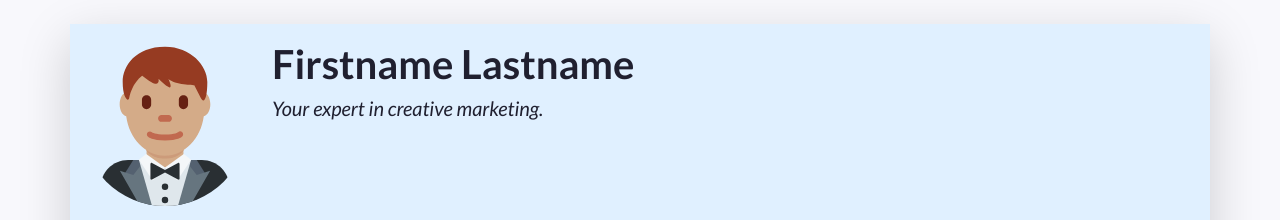
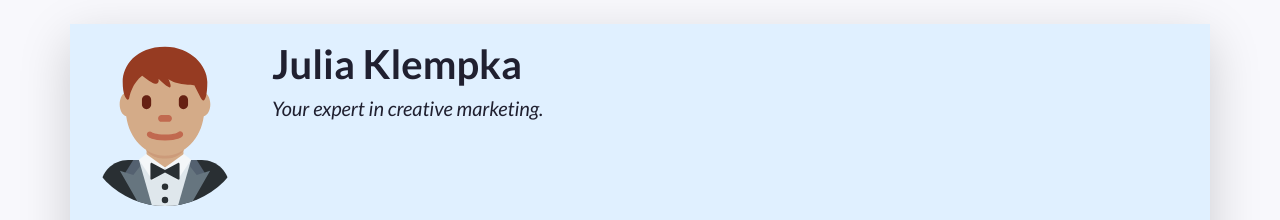
Before and after one commit to Juliaklempka/CV, a plain HTML site: page index.html in a window 1280 px wide. Shown: the top 220 px of the page. Drawn offline with nearby package versions, Linux system fonts and the light colour scheme.

Commit message:
Update index.html

```diff
--- a/index.html
+++ b/index.html
@@ -54,7 +54,7 @@
           A container to wrap around your name and tagline. Full-width at small size, then columns of increasing size.
         -->
         <div class="col-12 col-sm-8 col-md-9 col-lg-10 my-3 header-content">
-          <h1 class="fw-bolder">Firstname Lastname</h1>
+          <h1 class="fw-bolder">Julia Klempka</h1>
           <h5 class="fst-italic tagline">Your expert in creative marketing.</h5>
         </div>
       </header>
```
